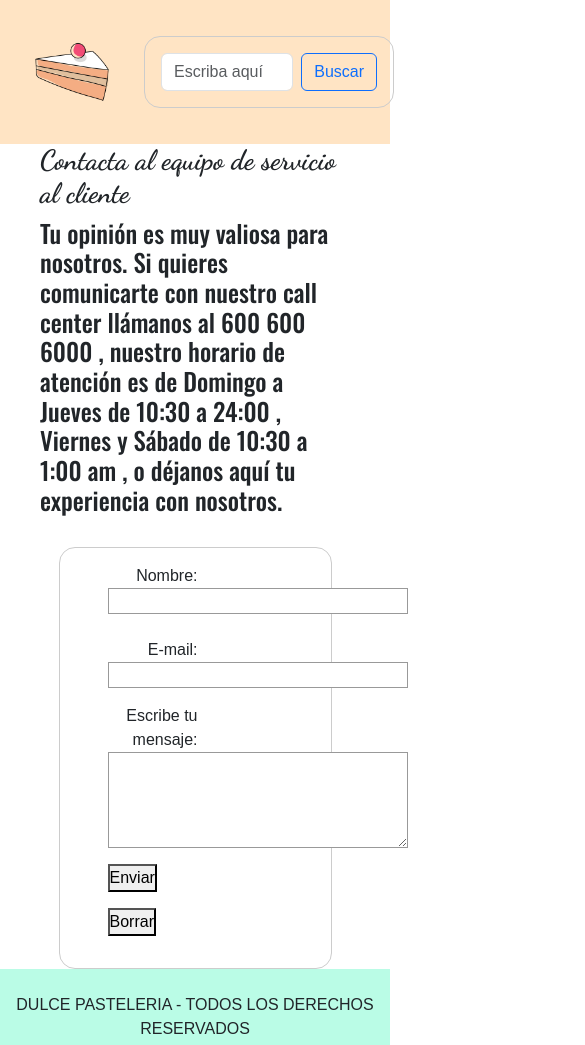
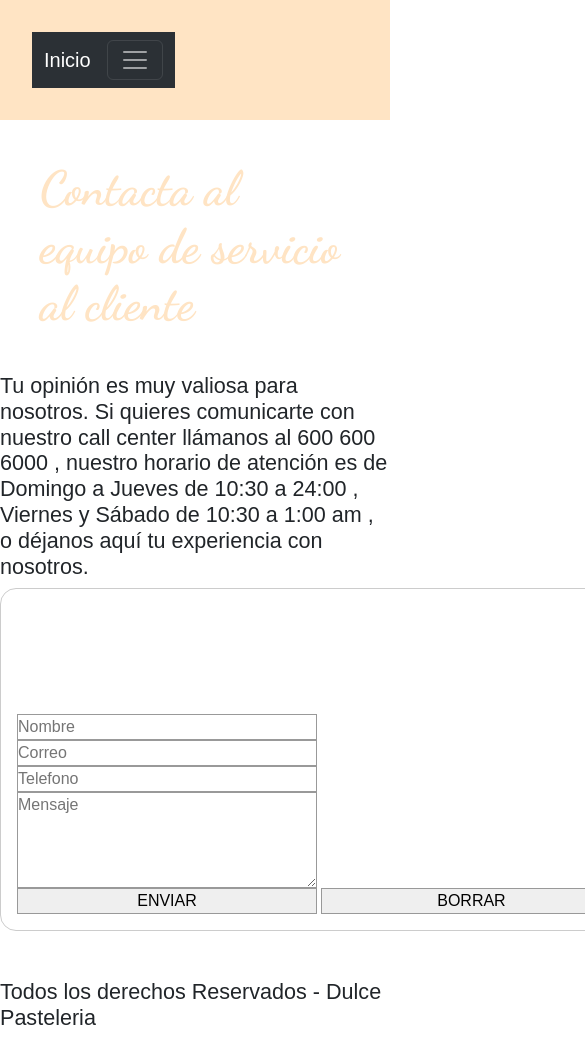
Before and after one commit to TammyPardo/desarrollo-web, a plain HTML site: page contactanos.html in a window 390 px wide. Shown: the top 1045 px of the page, 585 px wide, since content can reach past the window. Drawn offline with nearby package versions, Linux system fonts and the light colour scheme.

Commit message:
Update contactanos.html
Se modifica responsive

```diff
--- a/contactanos.html
+++ b/contactanos.html
@@ -4,74 +4,79 @@
     <meta charset="UTF-8">
     <meta http-equiv="X-UA-Compatible" content="IE=edge">
     <meta name="viewport" content="width=device-width, initial-scale=1.0">
-    <title>Document</title>
-    <link rel="stylesheet" href="https://cdn.jsdelivr.net/npm/bootstrap-icons@1.10.3/font/bootstrap-icons.css">
+    <title>Contacto</title>
+    <!--BOOSTRAP-->
+    <link href="https://cdn.jsdelivr.net/npm/bootstrap@5.3.0-alpha3/dist/css/bootstrap.min.css" rel="stylesheet" integrity="sha384-KK94CHFLLe+nY2dmCWGMq91rCGa5gtU4mk92HdvYe+M/SXH301p5ILy+dN9+nJOZ" crossorigin="anonymous">
+    <link rel="shortcut icon" href="" type="image/x-icon">
     <link rel="stylesheet" href="css/style.css">
-    <link rel="preconnect" href="https://fonts.googleapis.com">
-<link rel="preconnect" href="https://fonts.gstatic.com" crossorigin>
     <link href="https://fonts.googleapis.com/css2?family=Dancing+Script:wght@700&display=swap" rel="stylesheet">
     <link href="https://fonts.googleapis.com/css2?family=Dancing+Script:wght@700&family=Oswald:wght@500&display=swap" rel="stylesheet">
-<link href="https://cdn.jsdelivr.net/npm/bootstrap@5.3.0-alpha3/dist/css/bootstrap.min.css" rel="stylesheet" integrity="sha384-KK94CHFLLe+nY2dmCWGMq91rCGa5gtU4mk92HdvYe+M/SXH301p5ILy+dN9+nJOZ" crossorigin="anonymous">
 </head>
 <body>
     <header>
-        <img class="logo" src="img/logo2.png" alt="Logo">
-        <button id="abrir" class="abrir-menu"><i class="bi bi-list"></i></button>
-        <nav class="nav" id="nav">
-            <button class="cerrar-menu" id="cerrar"><i class="bi bi-x"></i></button>
-            <ul class="nav-list">
-                <li><a href="index.html">Inicio</a></li>
-                <li><a href="productos.html">Productos</a></li>
-                <li><a href="pedido.html">Pedido</a></li>
-                <li><a href="contactanos.html">Contacto</a></li>
-                <li><a href="acercaDe.html">Acerca De</a></li>
+
+        <nav class="navbar navbar-expand-lg bg-body-tertiary" class="navbar bg-dark" data-bs-theme="dark">
+          <div class="container-fluid">
+            <a class="navbar-brand active" href="index.html">Inicio</a>
+            <button class="navbar-toggler" type="button" data-bs-toggle="collapse" data-bs-target="#navbarSupportedContent" aria-controls="navbarSupportedContent" aria-expanded="false" aria-label="Toggle navigation">
+              <span class="navbar-toggler-icon"></span>
+            </button>
+            <div class="collapse navbar-collapse" id="navbarSupportedContent">
+                <ul class="navbar-nav me-auto mb-2 mb-lg-0">
+                  <li class="nav-item">
+                    <a class="nav-link" href="productos.html">Productos</a>
+                  </li>
+                  <li class="nav-item">
+                    <a class="nav-link" href="pedido.html"> Realiza tu Pedido</a>
+                  </li>
+                  <li class="nav-item">
+                    <a class="nav-link" href="contactanos.html">Contáctanos</a>
+                  </li>
+                  <li class="nav-item">
+                    <a class="nav-link" href="acercaDe.html">Acerca De</a>
+                  </li>
                 </ul>
-        </nav>
-        <div class="container-fluid">
               <form class="d-flex" role="search">
                 <input class="form-control me-2" type="search" placeholder="Escriba aquí" aria-label="Search">
-              <button class="btn btn-outline-primary" type="submit">Buscar</button>
+                <button class="btn btn-outline-success" type="submit">Buscar</button>
               </form>
             </div>
+          </div>
+        </nav>
     </header>
         <main>
             <h1>Contacta al equipo de servicio al cliente</h1>
-    <h2>Tu opinión es muy valiosa para nosotros. Si quieres comunicarte con nuestro call center llámanos al 600 600 6000 , nuestro horario de atención es de Domingo a Jueves de 10:30 a 24:00 , Viernes y Sábado de 10:30 a 1:00 am , o déjanos aquí tu experiencia con nosotros.</h2>
+            <h4 class="infoContacto">Tu opinión es muy valiosa para nosotros. Si quieres comunicarte con nuestro call center llámanos al 600 600 6000 , nuestro horario de atención es de Domingo a Jueves de 10:30 a 24:00 , Viernes y Sábado de 10:30 a 1:00 am , o déjanos aquí tu experiencia con nosotros.</h4>
+
+                <form action="" class="formulario">
+                    <h2>CONTACTO</h2>
+                    <div>
+                        <input type="text" name="nombre" placeholder="Nombre" required/>
+                    </div>
+                    <div>
+                        <input type="text" name="nombre"  placeholder="Correo" required/>
+                    </div>
+                    <div>
+                        <input type="text" name="nombre"  placeholder="Telefono" required/>
+                    </div>
+                    <div>
+                        <textarea cols="50" rows="5"  placeholder="Mensaje"></textarea>
+                    </div>
+
+                    <div>
+                        <input id="boton" type="button" value="ENVIAR"/>
+                        <input id="boton" type="reset" value="BORRAR"/>
+                    </div>
+                </form>
 <br>
-    <form class="formularioContacto" action="" method="post">
-        <ul>
-            <li>
-                <label for="nombre">Nombre:</label>
-                <input type="text" id="nombre" name="nombre" placeholder="" required />
-            </li>
+
+        </main>
         <br>
-            <li>
-                <label for="correo">E-mail:</label>
-                <input type="email" id="correo" name="correo" required />
-            </li>
-            <li>
-                <label for="mensaje">Escribe tu mensaje:</label>
-                <textarea id="mensaje" name="mensaje" required></textarea>
-            </li>
-            <li class="button1">
-                <button type="submit" onclick="" >Enviar </button>
-            </li>
-            <li class="button2">
-                <button type="reset">Borrar</button>
-            </li>
-        </ul>
-    </form>
-</main>
-
-<footer class="pieDePagina">
-    <p>
-        <br>
-        DULCE PASTELERIA - TODOS LOS DERECHOS RESERVADOS
-    </p>
-    <a href="" target="_blank" rel="n"></a>
-    <a href=""></a>
-
+        <!--PIE DE PAGINA-->
+        <footer>
+            <h4>Todos los derechos Reservados - Dulce Pasteleria</h4>
         </footer>
-<script src="main.js"></script>
+        <!--BOOSTRAP-->
+        <script src="https://cdn.jsdelivr.net/npm/bootstrap@5.3.0-alpha3/dist/js/bootstrap.bundle.min.js" integrity="sha384-ENjdO4Dr2bkBIFxQpeoTz1HIcje39Wm4jDKdf19U8gI4ddQ3GYNS7NTKfAdVQSZe" crossorigin="anonymous"></script>
     </body>
     </html>
```
Lines whose indentation alone changed are shown as unchanged.
